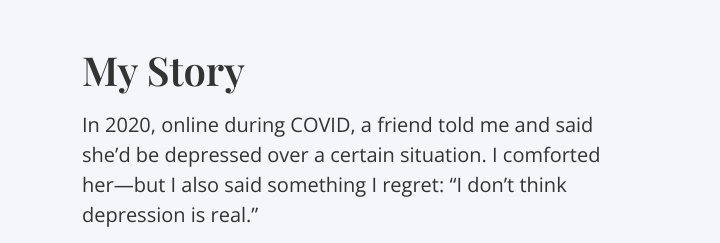
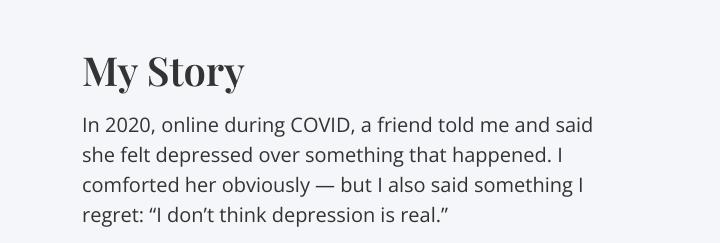
Before and after one commit to tabisevi-code/Tabina-website, a plain HTML site: page index.html in a window 1280 px wide. Shown: the part 565-808 px from the top of the page, 0-720 px from the left. Drawn offline with nearby package versions, Linux system fonts and the light colour scheme; grey boxes are pictures that could not be loaded.

Commit message:
Update index.html

```diff
--- a/index.html
+++ b/index.html
@@ -50,7 +50,7 @@
       <div class="row align-items-center g-4">
         <div class="col-12 col-md-6">
           <h2 class="h1 mb-3">My Story</h2>
-          <p class="lead mb-3">In 2020, online during COVID, a friend told me and said she’d be depressed over a certain situation. I comforted her—but I also said something I regret: “I don’t think depression is real.”</p>
+          <p class="lead mb-3">In 2020, online during COVID, a friend told me and said she felt depressed over something that happened. I comforted her obviously — but I also said something I regret: “I don’t think depression is real.”</p>
           <p class="mb-4 lh-lg">Only later when, for the first time, I feared I might lose myself to some feelings I couldn’t control, did I grasp how real and serious depression could be. This site is my apology to both my friend and myself, and proof of my commitment to empathy.</p>
           <a href="reflection.html" class="btn btn-dark">Read the full reflection</a>
         </div>
```
